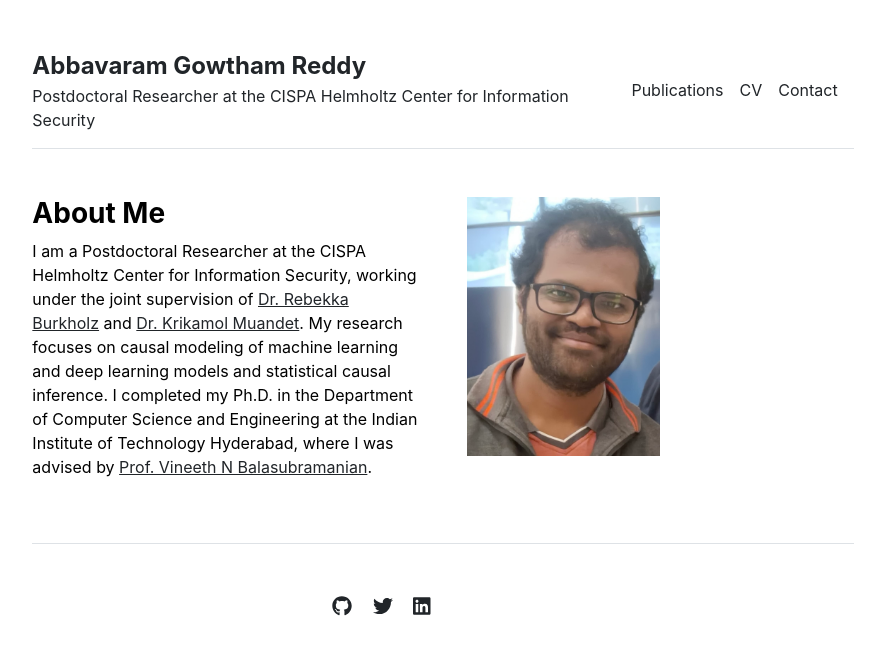
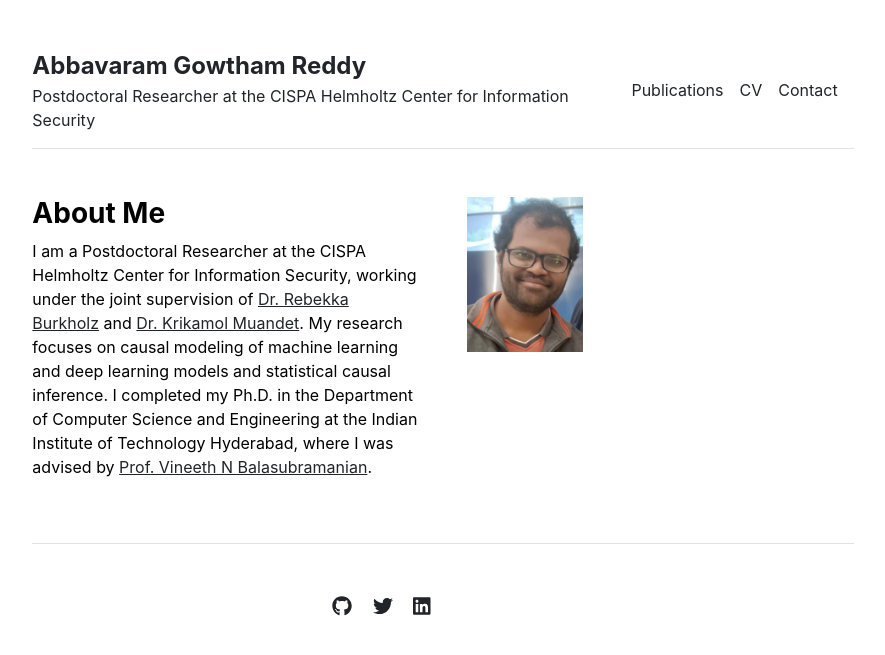
Before and after one commit to gautam0707/gautam0707.github.io, a Jekyll site: the page built from index.md, in a window 1280 px wide. Shown: the top 655 px of the page, without its empty margins (197-1082 px from the left). Built offline with Jekyll 4.4.1, drawn with Linux system fonts in a browser that asks for light colours; a style sheet for code colours, icons or effects is not loaded.

Commit message:
Update home.html

```diff
--- a/_layouts/home.html
+++ b/_layouts/home.html
@@ -8,7 +8,7 @@
     {{ content }}
   </div>
   <div class="col-md-6">
-    <img src="{{ site.github.url }}/assets/img/dp.jpg" alt="Home" width="50%">
+    <img src="{{ site.github.url }}/assets/img/dp.jpg" alt="Home" width="30%">
   </div>
 </div>
 
```
